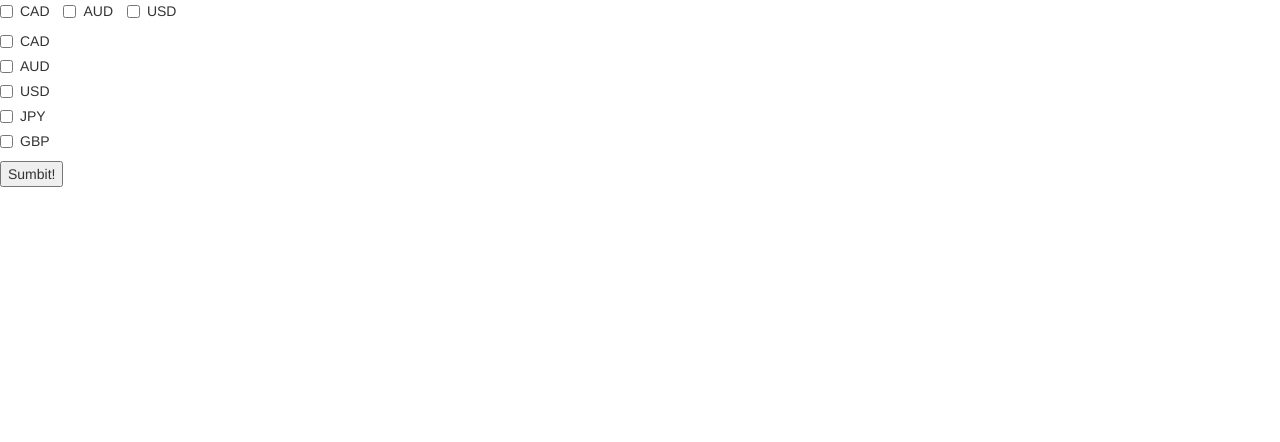
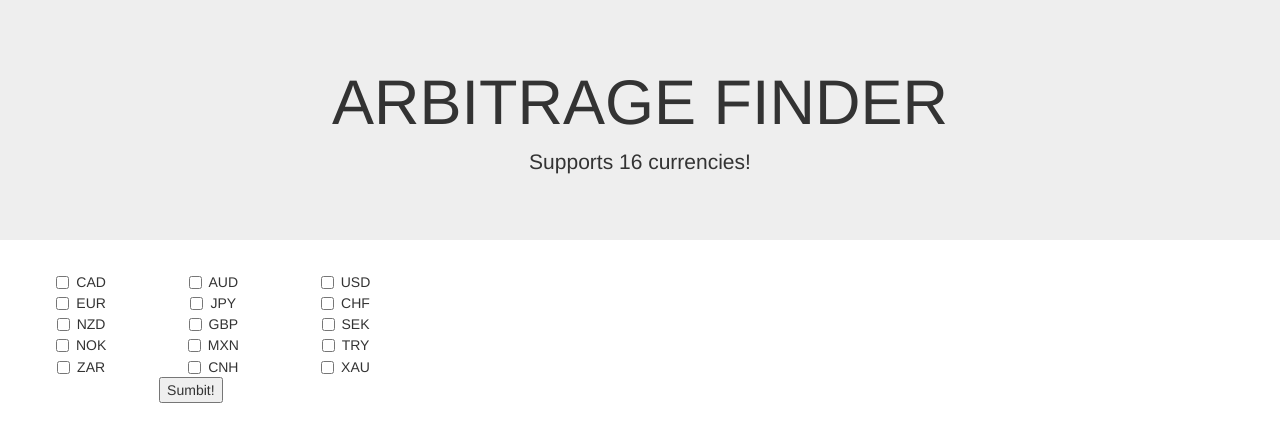
Before and after one commit to VanditPatel1/Cybitrage, a Flask app: page / in a window 1280 px wide. Shown: the top 442 px of the page. Run offline with Flask 2, Linux system fonts and the light colour scheme; parts of the project's set-up code (start-up, migrations or seed data) failed here and were passed over; some libraries are stand-ins or nearby versions.

Commit message:
updated flask app -- added in templates and statics

```diff
--- a/app.py
+++ b/app.py
@@ -17,9 +17,11 @@ def currs():
     return redirect('/test')
 
 def get_df(data):
+    print data
     w = weighted_graph(data)
 
 
+#
 
 if __name__ == '__main__':
     app.run(debug='on')
--- a/currs/config.py
+++ b/currs/config.py
@@ -7,5 +7,3 @@ SOURCE = '&source='
 
 all_currs = ['EUR', 'USD', 'JPY', 'CHF', 'AUD', 'CAD', 'NZD', 'GBP', 'SEK' \
                 'NOK', 'MXN', 'TRY', 'ZAR', 'CNH', 'XAU', 'XAG']
-
-print (len(all_currs))
--- a/currs/get_curr_new.py
+++ b/currs/get_curr_new.py
@@ -101,3 +101,4 @@ a, b = get_data(CURRENCIES)
 
 #print (a)
 #print (b)
+#
--- /dev/null
+++ b/static/s.css
@@ -0,0 +1,8 @@
+
+
+.submit-currs {
+	display:block;
+  padding: 0 50px 5px 5px;
+  vertical-align: middle
+
+}
--- a/templates/test.html
+++ b/templates/test.html
@@ -1,42 +1,104 @@
 <!DOCTYPE html>
 <html>
-<link rel="stylesheet" href="bootstrap-3.3.7-dist/css/bootstrap.min.css"/>
-<script src="https://ajax.googleapis.com/ajax/libs/jquery/3.2.1/jquery.min.js"></script>
-<script src="https://maxcdn.bootstrapcdn.com/bootstrap/3.3.7/js/bootstrap.min.js"></script>
 
+<!-- Latest compiled and minified CSS -->
+<link rel="stylesheet" href="https://maxcdn.bootstrapcdn.com/bootstrap/3.3.7/css/bootstrap.min.css" integrity="sha384-BVYiiSIFeK1dGmJRAkycuHAHRg32OmUcww7on3RYdg4Va+PmSTsz/K68vbdEjh4u" crossorigin="anonymous">
+<!-- Optional theme -->
+<link rel="stylesheet" href="https://maxcdn.bootstrapcdn.com/bootstrap/3.3.7/css/bootstrap-theme.min.css" integrity="sha384-rHyoN1iRsVXV4nD0JutlnGaslCJuC7uwjduW9SVrLvRYooPp2bWYgmgJQIXwl/Sp" crossorigin="anonymous">
+<!-- Latest compiled and minified JavaScript -->
+<script src="https://maxcdn.bootstrapcdn.com/bootstrap/3.3.7/js/bootstrap.min.js" integrity="sha384-Tc5IQib027qvyjSMfHjOMaLkfuWVxZxUPnCJA7l2mCWNIpG9mGCD8wGNIcPD7Txa" crossorigin="anonymous"></script>
+<link rel= "stylesheet" type= "text/css" href= "{{ url_for('static',filename='s.css') }}">
+
+
+<div class="jumbotron text-center">
+  <h1>ARBITRAGE FINDER</h1>
+  <p>Supports 16 currencies!</p>
+</div>
+
+<div class="container-fluid">
+  <div class="row">
+
+    <div class="col-sm-4">
       <form action="{{ url_for('currs') }}" method='post'>
         <fieldset>
-    <div>
-    <label class="checkbox-inline"><input type="checkbox" value="CAD">CAD</label>
-    <label class="checkbox-inline"><input type="checkbox" value="AUD">AUD</label>
-    <label class="checkbox-inline"><input type="checkbox" value="USD">USD</label>
+          <div class="text-center">
+            <div class="col-sm-4">
+              <label class="checkbox-inline"><input type="checkbox" name='currencies' value="CAD">CAD</label>
             </div>
-    <div class="checkbox">
-      <label><input type="checkbox" name='currencies' value="CAD">CAD</label>
+            <div class="col-sm-4">
+              <label class="checkbox-inline"><input type="checkbox" name='currencies' value="AUD">AUD</label>
+            </div>
+            <div class="col-sm-4">
+              <label class="checkbox-inline"><input type="checkbox" name='currencies' value="USD">USD</label>
+            </div>
           </div>
 
-    <div class="checkbox">
-      <label><input type="checkbox" name='currencies' value="AUD">AUD</label>
+          <div class="text-center">
+            <div class="col-sm-4">
+              <label class="checkbox-inline" ><input type="checkbox" name='currencies' value="EUR">EUR</label>
+            </div>
+            <div class="col-sm-4">
+              <label class="checkbox-inline"><input type="checkbox" name='currencies' value="JPY">JPY</label>
+            </div>
+            <div class="col-sm-4">
+              <label class="checkbox-inline"><input type="checkbox" name='currencies' value="CHF">CHF</label>
+            </div>
           </div>
 
-    <div class="checkbox">
-      <label><input type="checkbox" name='currencies' value="USD">USD</label>
+          <div class="text-center">
+            <div class="col-sm-4">
+              <label class="checkbox-inline"><input type="checkbox" name='currencies' value="NZD">NZD</label>
+            </div>
+            <div class="col-sm-4">
+              <label class="checkbox-inline"><input type="checkbox" name='currencies' value="GBP">GBP</label>
+            </div>
+            <div class="col-sm-4">
+              <label class="checkbox-inline"><input type="checkbox" name='currencies' value="SEK">SEK</label>
+            </div>
           </div>
 
-    <div class="checkbox">
-      <label><input type="checkbox" name='currencies' value="JPY">JPY</label>
+          <div class="text-center">
+            <div class="col-sm-4">
+              <label class="checkbox-inline"><input type="checkbox" name='currencies' value="NOK">NOK</label>
+            </div>
+            <div class="col-sm-4">
+              <label class="checkbox-inline"><input type="checkbox" name='currencies' value="MXN">MXN</label>
+            </div>
+            <div class="col-sm-4">
+              <label class="checkbox-inline"><input type="checkbox" name='currencies' value="TRY">TRY</label>
+            </div>
           </div>
 
-    <div class="checkbox">
-      <label><input type="checkbox" name='currencies' value="GBP">GBP</label>
+          <div class="text-center">
+            <div class="col-sm-4">
+              <label class="checkbox-inline"><input type="checkbox" name='currencies' value="ZAR">ZAR</label>
+            </div>
+            <div class="col-sm-4">
+              <label class="checkbox-inline"><input type="checkbox" name='currencies' value="CNH">CNH</label>
+            </div>
+            <div class="col-sm-4">
+              <label class="checkbox-inline"><input type="checkbox" name='currencies' value="XAU">XAU</label>
+            </div>
           </div>
 
-    <div>
+          <div class="text-center">
+            <span class="submit-currs" id="sumbit-currs">
               <button type="submit">Sumbit!</button>
+
+            </span>
+          </div>
+        </div>
+
+        <div class="col-sm-4">
+
+        </div>
+
+        <div class="col-sm-4">
         </div>
 
         </fieldset>
       </form>
+    </div>
 
 
 </html>
```
Also changed, not shown: currs/weighted_graph.py (+10 -10 lines), static/style.css (added, +8 -0 lines), 6 other files. Lines whose indentation alone changed are shown as unchanged.
